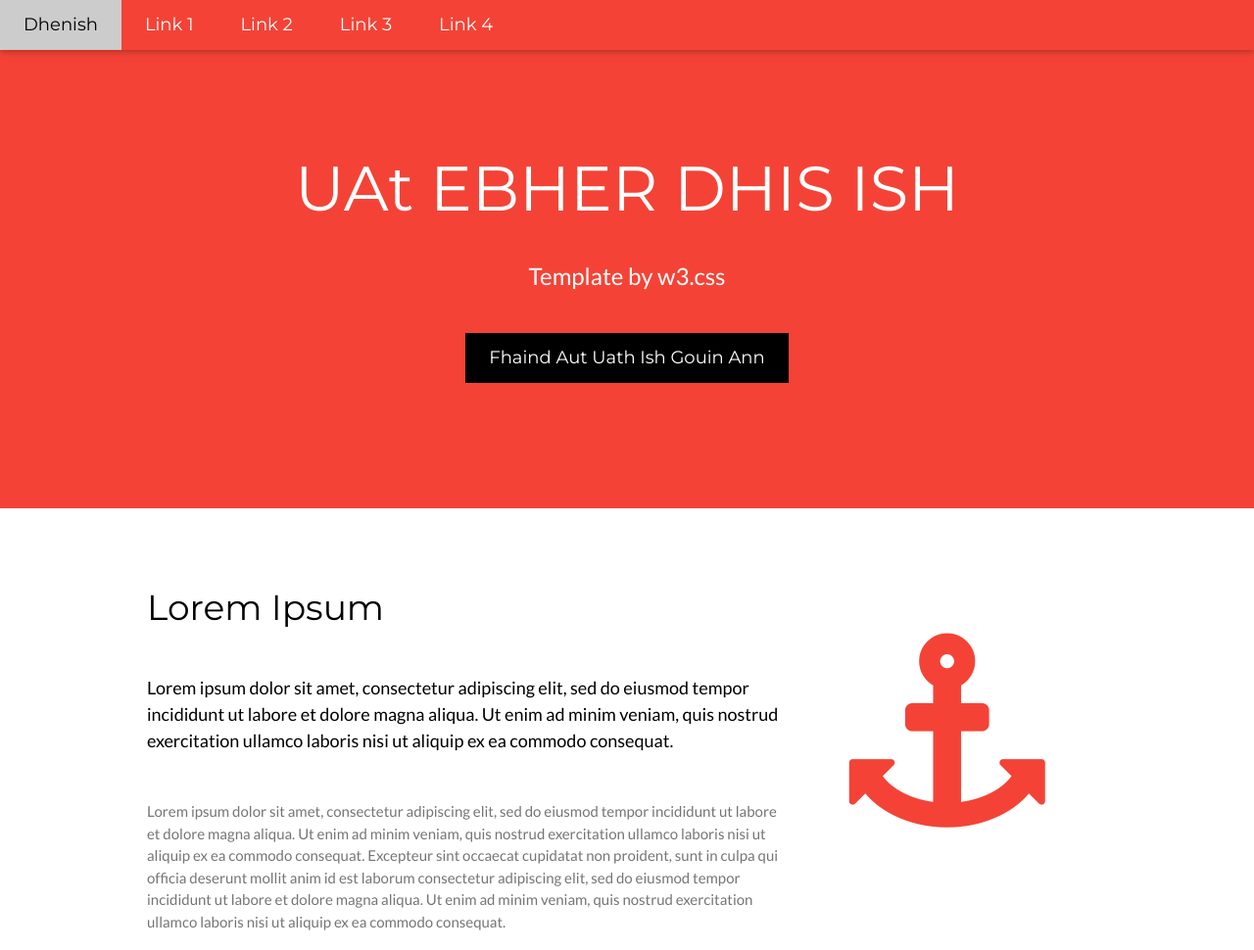
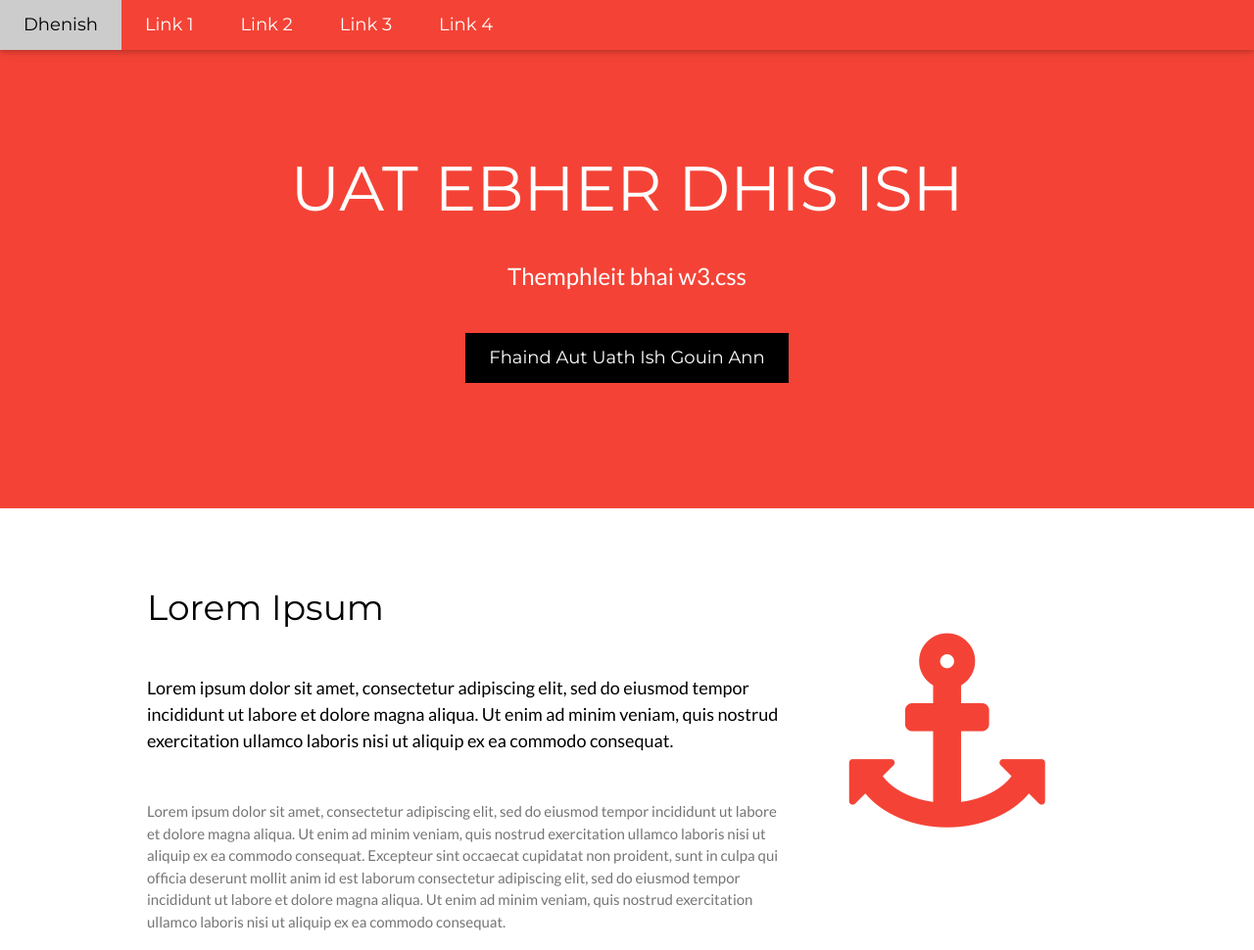
Before and after one commit to KatherinaGold/KatherinaGold.github.io, a plain HTML site: page index.html in a window 1280 px wide. Shown: the top 970 px of the page at 98% size. Drawn offline with nearby package versions, Linux system fonts and the light colour scheme.

Commit message:
Update index.html

```diff
--- a/index.html
+++ b/index.html
@@ -33,8 +33,8 @@ body,h1,h2,h3,h4,h5,h6 {font-family: "Lato", sans-serif}
 
 <!-- Header -->
 <header class="w3-container w3-red w3-center" style="padding:128px 16px">
-  <h1 class="w3-margin w3-jumbo">UAt EBHER DHIS ISH</h1>
-  <p class="w3-xlarge">Template by w3.css</p>
+  <h1 class="w3-margin w3-jumbo">UAT EBHER DHIS ISH</h1>
+  <p class="w3-xlarge">Themphleit bhai w3.css</p>
   <button class="w3-button w3-black w3-padding-large w3-large w3-margin-top">Fhaind Aut Uath Ish Gouin Ann</button>
 </header>
 
```
